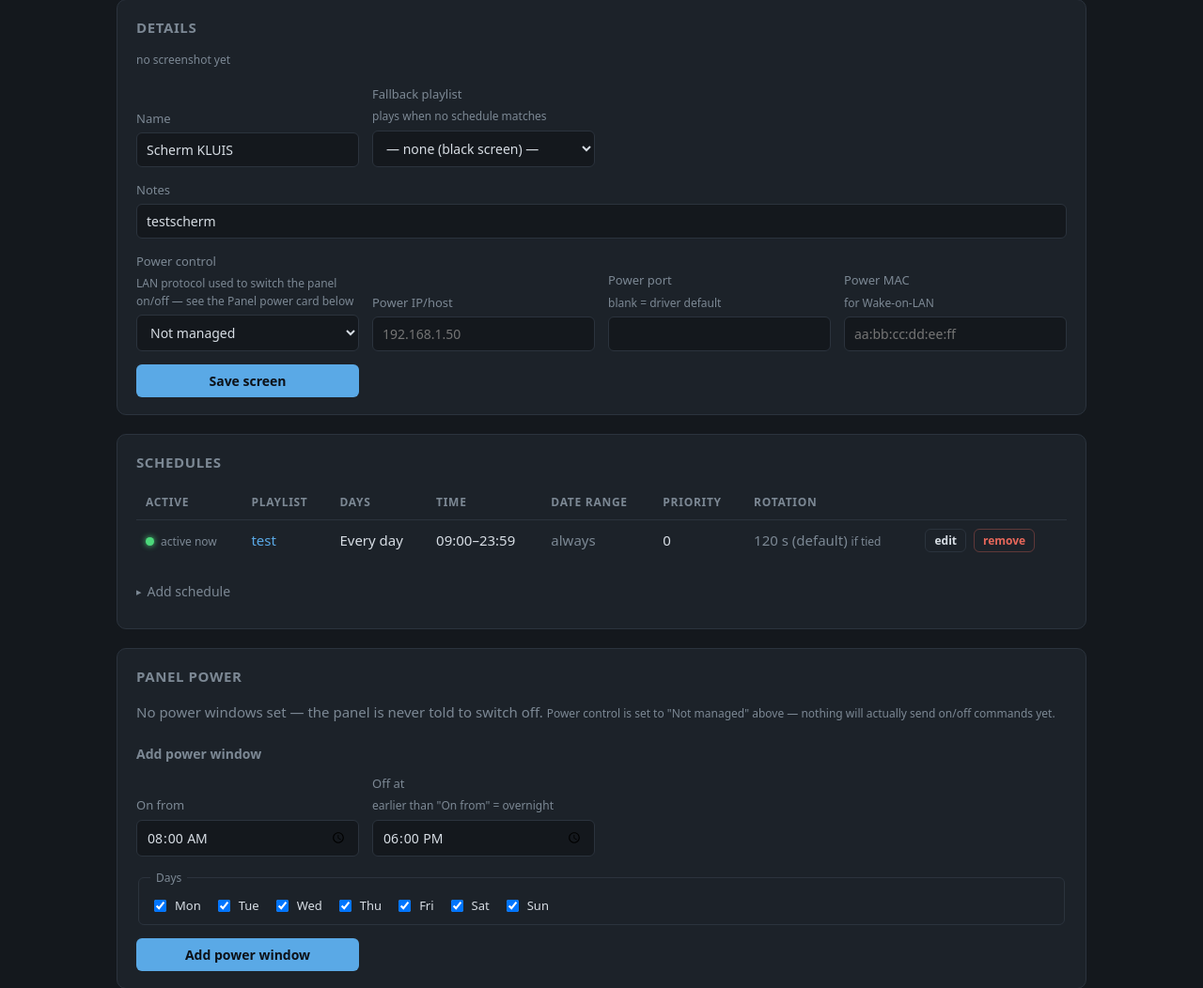
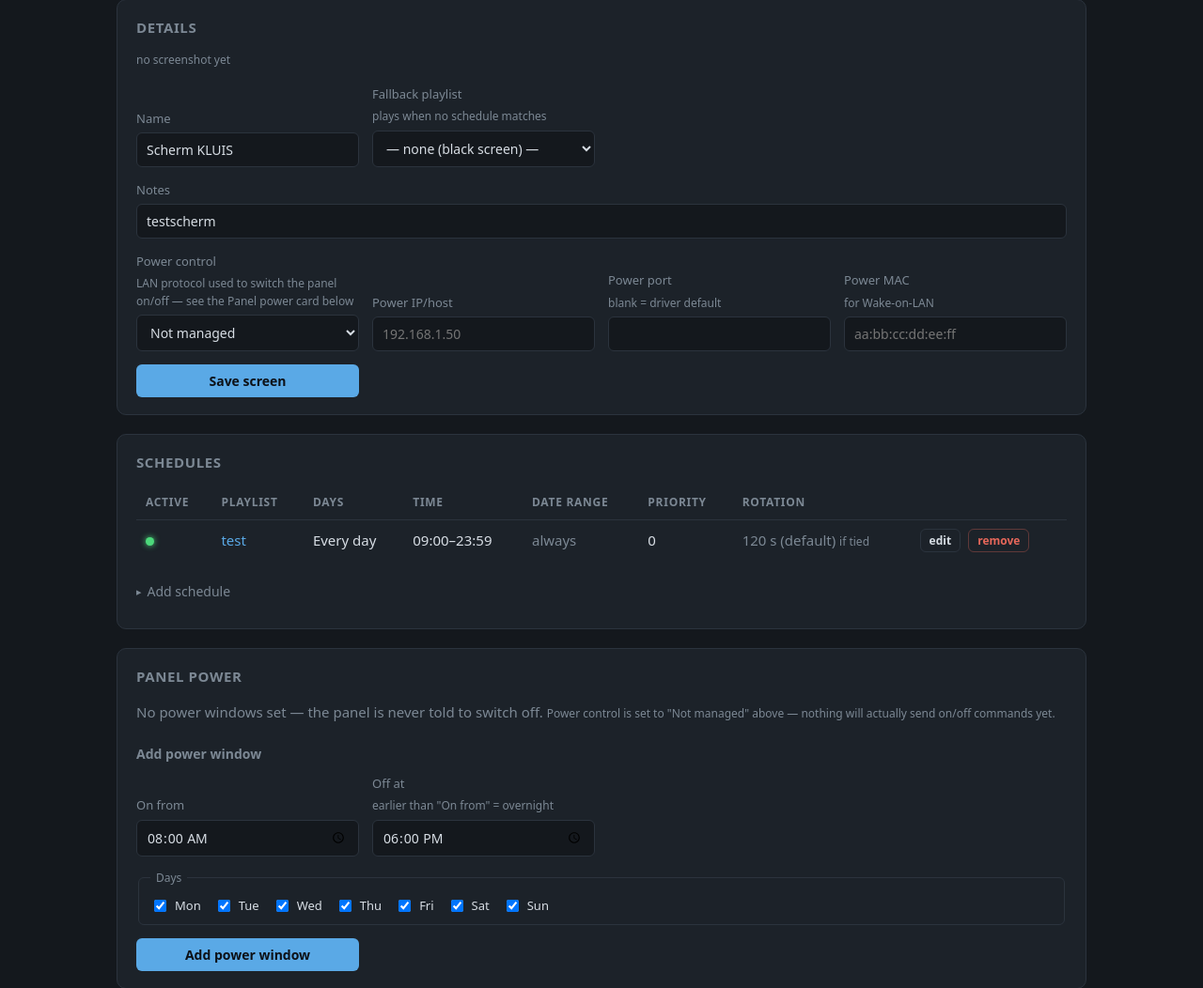
Before and after one commit to t-dpz/digital_signage_poc, a PHP site: page /index.php?page=screen&id=1 in a window 1280 px wide. Shown: the part 143-1195 px from the top of the page at 94% size. Run offline with PHP 8.4, Linux system fonts and the light colour scheme; the visitor is signed in with stand-in values (Sample User, id 1).

Commit message:
schedule status: dots with tooltips instead of inline text
Active/waiting/inactive now read as a color at a glance (green/blue/red
dot) with the explanation moved to a hover tooltip, instead of always-on
text in the table cell.

```diff
--- a/assets/admin.css
+++ b/assets/admin.css
@@ -76,6 +76,7 @@ tr:last-child td { border-bottom: 0; }
        background: var(--dim); margin-right: 7px; }
 .dot.ok { background: var(--live); box-shadow: 0 0 8px var(--live); animation: pulse 2.4s infinite; }
 .dot.zzz { background: var(--accent); }
+.dot.warn { background: var(--warn); }
 @keyframes pulse { 50% { box-shadow: 0 0 2px var(--live); } }
 
 .tag { font: 11px var(--mono); text-transform: uppercase; padding: 2px 7px; border-radius: 4px;
--- a/index.php
+++ b/index.php
@@ -675,10 +675,10 @@ if ($page === 'screen') {
       // screen. Refreshed client-side by schedule_status.php — see script below.
       $schedStatus = schedule_group_statuses($s);
       $schedStatusHtml = [
-          'active'         => '<span class="dot ok"></span><span class="hint">active now</span>',
-          'lower_priority' => '<span class="dot zzz"></span><span class="hint">in window &middot; lower priority</span>',
-          'waiting_turn'   => '<span class="dot zzz"></span><span class="hint">in window &middot; waiting turn</span>',
-          'inactive'       => '<span class="muted">&mdash;</span>',
+          'active'         => '<span class="dot ok" title="Active now — this rule is driving playback"></span>',
+          'lower_priority' => '<span class="dot zzz" title="In window, but overridden by a higher-priority rule"></span>',
+          'waiting_turn'   => '<span class="dot zzz" title="In window, tied for top priority — waiting its turn in the rotation"></span>',
+          'inactive'       => '<span class="dot warn" title="Not active right now — outside its scheduled window"></span>',
       ];
       if ($schGroups): ?>
       <table id="sched-table">
@@ -798,10 +798,10 @@ if ($page === 'screen') {
         const table = document.getElementById('sched-table');
         if (!table) return;
         const STATUS_HTML = {
-          active:         '<span class="dot ok"></span><span class="hint">active now</span>',
-          lower_priority: '<span class="dot zzz"></span><span class="hint">in window &middot; lower priority</span>',
-          waiting_turn:   '<span class="dot zzz"></span><span class="hint">in window &middot; waiting turn</span>',
-          inactive:       '<span class="muted">&mdash;</span>',
+          active:         '<span class="dot ok" title="Active now — this rule is driving playback"></span>',
+          lower_priority: '<span class="dot zzz" title="In window, but overridden by a higher-priority rule"></span>',
+          waiting_turn:   '<span class="dot zzz" title="In window, tied for top priority — waiting its turn in the rotation"></span>',
+          inactive:       '<span class="dot warn" title="Not active right now — outside its scheduled window"></span>',
         };
         async function refresh() {
           try {
```
